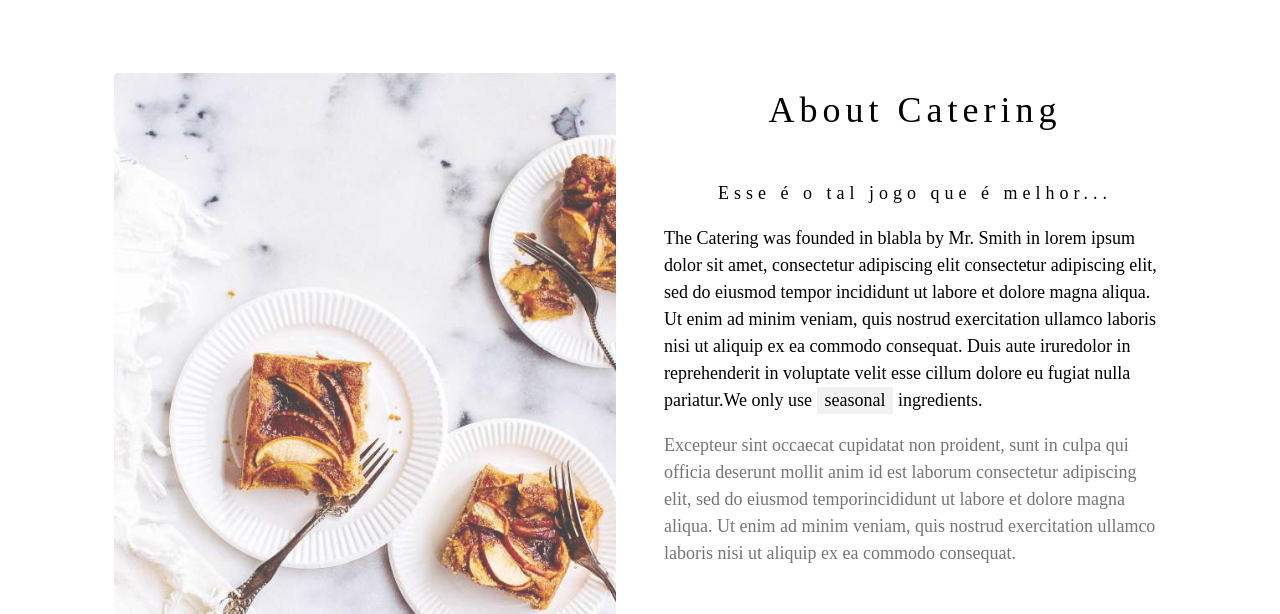
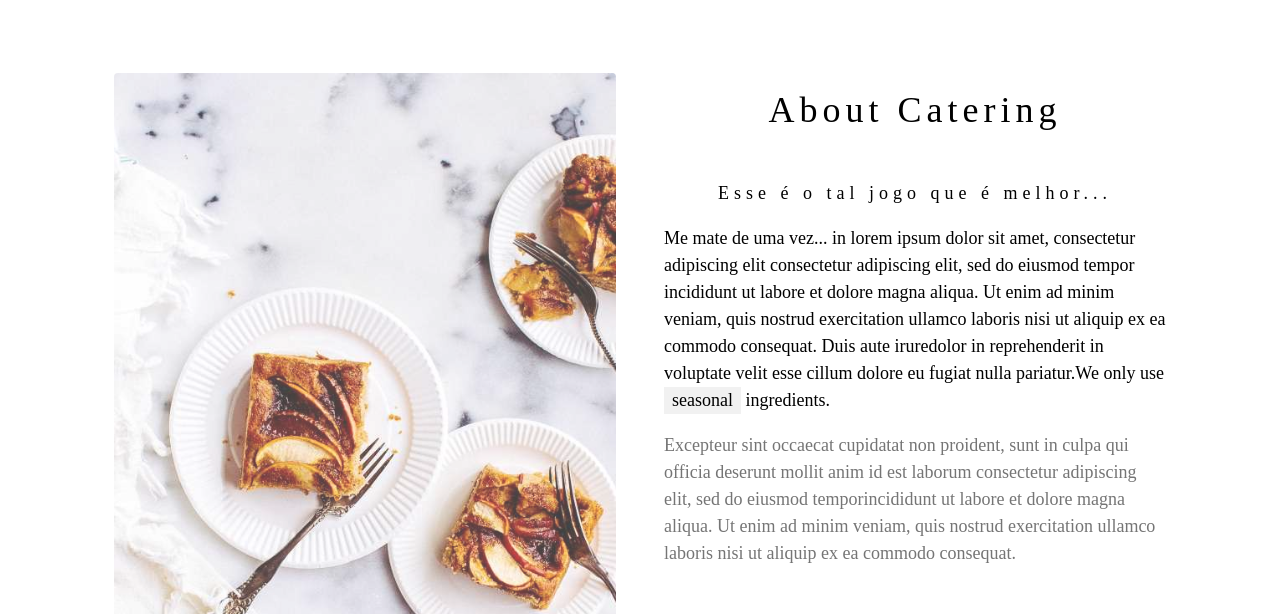
Before and after one commit to DyhegoS/website_estudo, a plain HTML site: page index.html in a window 1280 px wide. Shown: the part 643-1257 px from the top of the page. Drawn offline with nearby package versions, Linux system fonts and the light colour scheme.

Commit message:
blablabla

```diff
--- a/index.html
+++ b/index.html
@@ -48,7 +48,7 @@ h1, h2, h3, h4, h5, h6 {
     <div class="w3-col m6 w3-padding-large">
       <h1 class="w3-center">About Catering</h1><br>
       <h5 class="w3-center">Esse é o tal jogo que é melhor...</h5>
-      <p class="w3-large">The Catering was founded in blabla by Mr. Smith in lorem ipsum dolor sit amet, consectetur adipiscing elit consectetur adipiscing elit, sed do eiusmod tempor incididunt ut labore et dolore magna aliqua. Ut enim ad minim veniam, quis nostrud exercitation ullamco laboris nisi ut aliquip ex ea commodo consequat. Duis aute iruredolor in reprehenderit in voluptate velit esse cillum dolore eu fugiat nulla pariatur.We only use <span class="w3-tag w3-light-grey">seasonal</span> ingredients.</p>
+      <p class="w3-large">Me mate de uma vez... in lorem ipsum dolor sit amet, consectetur adipiscing elit consectetur adipiscing elit, sed do eiusmod tempor incididunt ut labore et dolore magna aliqua. Ut enim ad minim veniam, quis nostrud exercitation ullamco laboris nisi ut aliquip ex ea commodo consequat. Duis aute iruredolor in reprehenderit in voluptate velit esse cillum dolore eu fugiat nulla pariatur.We only use <span class="w3-tag w3-light-grey">seasonal</span> ingredients.</p>
       <p class="w3-large w3-text-grey w3-hide-medium">Excepteur sint occaecat cupidatat non proident, sunt in culpa qui officia deserunt mollit anim id est laborum consectetur adipiscing elit, sed do eiusmod temporincididunt ut labore et dolore magna aliqua. Ut enim ad minim veniam, quis nostrud exercitation ullamco laboris nisi ut aliquip ex ea commodo consequat.</p>
     </div>
   </div>
```
